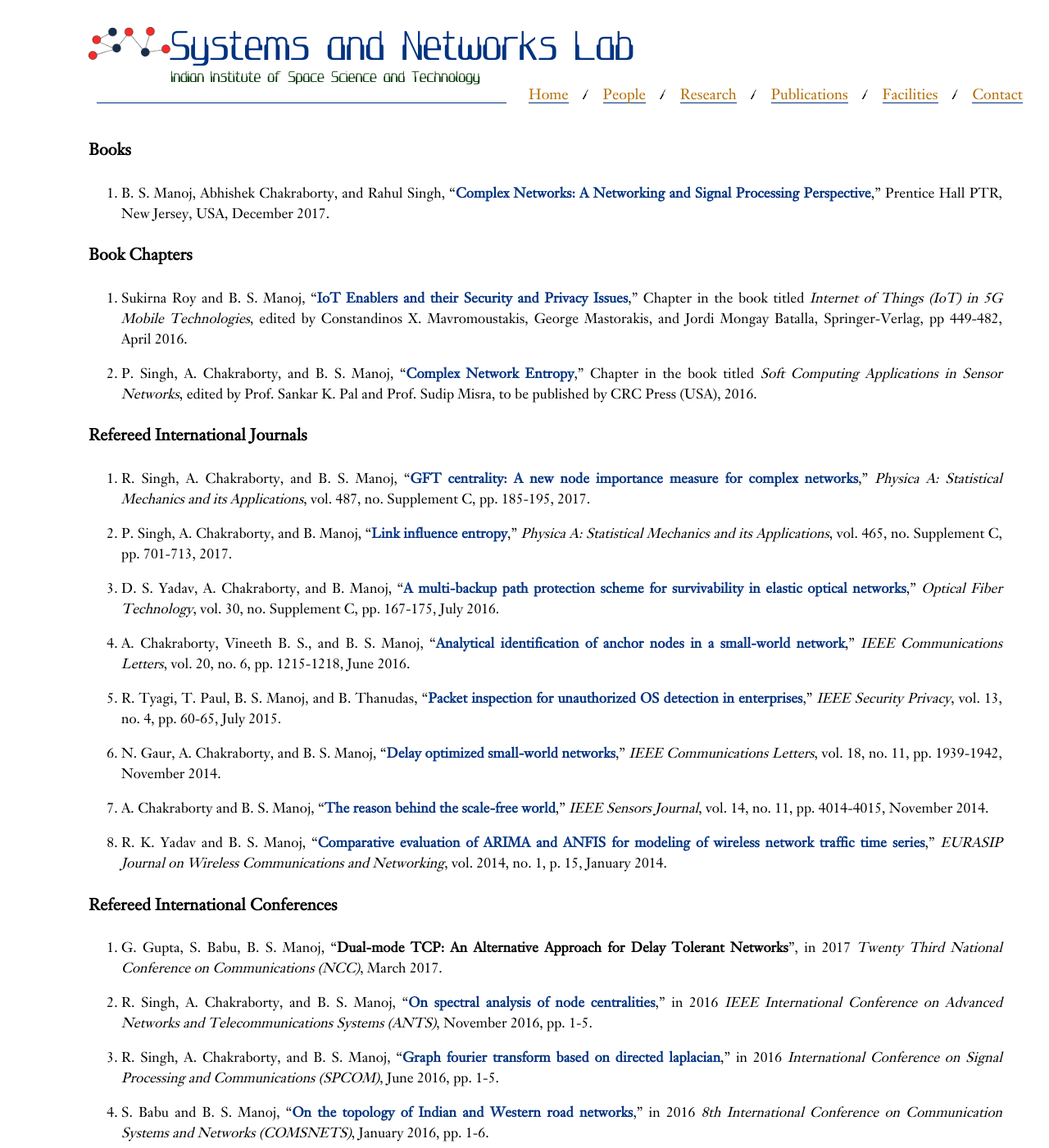
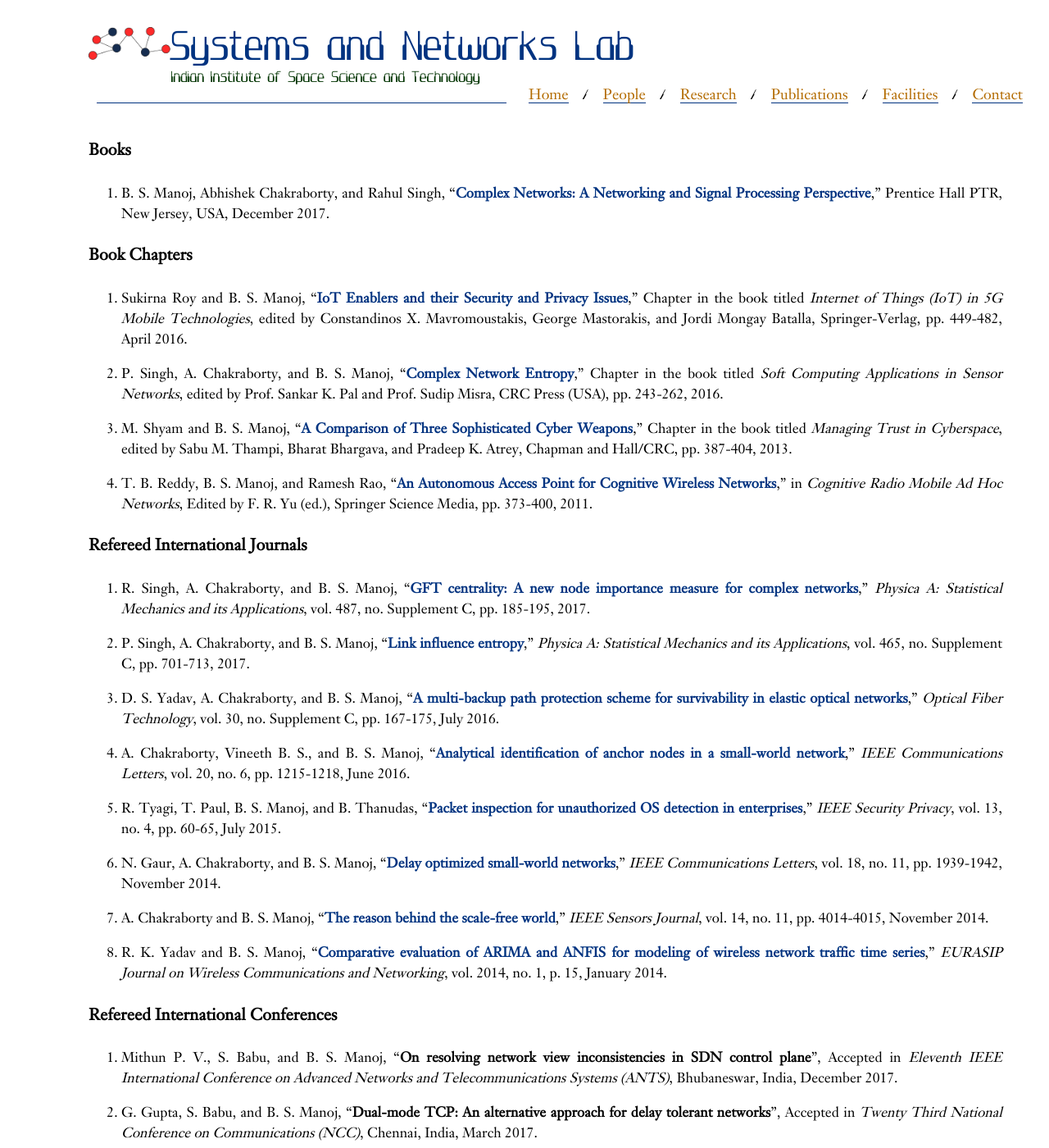
Before and after one commit to iist-sysnet/iist-sysnet.github.io, a Jekyll site: the page built from publications.md, in a window 1280 px wide and 1400 px high. Shown: the whole window at 82% size. Built offline with Jekyll 4.4.1, drawn with Linux system fonts in a browser that asks for light colours; some of the changed text lies outside the part shown.

Commit message:
First Commit

```diff
--- a/publications.md
+++ b/publications.md
@@ -14,14 +14,24 @@ PTR, New Jersey, USA, December 2017.
 https://doi.org/10.1007/978-3-319-30913-2_19){:target="_blank"},"
 Chapter in the book titled *Internet of Things (IoT) in 5G Mobile
 Technologies*, edited by Constandinos X.  Mavromoustakis, George
-Mastorakis, and Jordi Mongay Batalla, Springer-Verlag, pp 449-482,
+Mastorakis, and Jordi Mongay Batalla, Springer-Verlag, pp. 449-482,
 April 2016.
 
 1. P. Singh, A. Chakraborty, and B. S. Manoj, "[**Complex Network Entropy**](
 https://www.crcpress.com/Soft-Computing-Applications-in-Sensor-Networks/Pal-Misra/p/book/9781482298758){:target="_blank"},"
 Chapter in the book titled *Soft Computing Applications in Sensor
-Networks*, edited by Prof. Sankar K. Pal and Prof. Sudip Misra, to be
-published by CRC Press (USA), 2016.
+Networks*, edited by Prof. Sankar K. Pal and Prof. Sudip Misra, CRC Press (USA), pp. 243-262, 2016.
+
+1. M. Shyam and B. S. Manoj, "[**A Comparison of Three Sophisticated Cyber Weapons**](
+https://doi.org/10.1201/b16318-19){:target="_blank"}," Chapter in the book titled *Managing Trust in
+Cyberspace*, edited by Sabu M. Thampi, Bharat Bhargava, and Pradeep
+K. Atrey, Chapman and Hall/CRC, pp. 387-404, 2013.
+
+1. T. B. Reddy, B. S. Manoj, and Ramesh Rao, "[**An Autonomous
+Access Point for Cognitive Wireless Networks**](
+https://doi.org/10.1007/978-1-4419-6172-3_15){:target="_blank"}," in
+*Cognitive Radio Mobile Ad Hoc Networks*, Edited by F. R. Yu (ed.),
+Springer Science Media, pp. 373-400, 2011.
 
 #### Refereed International Journals
 
@@ -29,12 +39,12 @@ published by CRC Press (USA), 2016.
 https://doi.org/10.1016/j.physa.2017.06.018){:target="_blank"}," *Physica A: Statistical Mechanics and its
 Applications*, vol. 487, no. Supplement C, pp. 185-195, 2017.
 
-1. P. Singh, A. Chakraborty, and B. Manoj, "[**Link influence entropy**](
+1. P. Singh, A. Chakraborty, and B. S. Manoj, "[**Link influence entropy**](
 https://doi.org/10.1016/j.physa.2016.08.019){:target="_blank"}," *Physica A: Statistical Mechanics and its
 Applications*, vol. 465, no. Supplement C, pp. 701-713, 2017.
 
 
-1. D. S. Yadav, A. Chakraborty, and B. Manoj, "[**A multi-backup path protection scheme for survivability in elastic optical networks**](
+1. D. S. Yadav, A. Chakraborty, and B. S. Manoj, "[**A multi-backup path protection scheme for survivability in elastic optical networks**](
 https://doi.org/10.1016/j.yofte.2016.05.003){:target="_blank"}," *Optical Fiber
 Technology*, vol. 30, no. Supplement C, pp. 167-175, July 2016.
 
@@ -61,9 +71,14 @@ p. 15, January 2014.
 
 #### Refereed International Conferences
 
-1. G. Gupta, S. Babu, B. S. Manoj, "**Dual-mode TCP: An
-Alternative Approach for Delay Tolerant Networks**", in 2017 *Twenty
-Third National Conference on Communications (NCC)*, March 2017.
+1. Mithun P. V., S. Babu, and B. S. Manoj, "**On resolving network view
+inconsistencies in SDN control plane**", Accepted in *Eleventh IEEE
+International Conference on Advanced Networks and Telecommunications
+Systems (ANTS)*, Bhubaneswar, India, December 2017.
+
+1. G. Gupta, S. Babu, and B. S. Manoj, "**Dual-mode TCP: An
+alternative approach for delay tolerant networks**", Accepted in *Twenty
+Third National Conference on Communications (NCC)*, Chennai, India, March 2017.
 
 1. R. Singh, A. Chakraborty, and B. S. Manoj, "[**On spectral analysis of node centralities**](
 https://doi.org/10.1109/ANTS.2016.7947766){:target="_blank"}," in 2016 *IEEE
@@ -82,7 +97,7 @@ Conference on Communication Systems and Networks (COMSNETS)*, January 2016, pp.
 https://doi.org/10.1109/COMSNETS.2016.7439934){:target="_blank"}," in 2016 *8th International Conference
 on Communication Systems and Networks (COMSNETS)*, January 2016, pp. 1-7.
 
-1. A. Chakraborty, B. Vineeth, and B. Manoj, "[**Influence of greedy reasoning on network evolution**](https://scholar.google.co.in/scholar?oi=bibs&cluster=3000964426822107978&btnI=1&hl=en){:target="_blank"}," *Large Scale Complex Network Analysis: LSCNA2015*, p. 81, 2015.
+1. A. Chakraborty, Vineeth B. S., and B. S. Manoj, "[**Influence of greedy reasoning on network evolution**](https://scholar.google.co.in/scholar?oi=bibs&cluster=3000964426822107978&btnI=1&hl=en){:target="_blank"}," *Large Scale Complex Network Analysis: LSCNA2015*, p. 81, 2015.
 
 1. R. Raj, S. Babu, K. Benson, G. Jain, B. S. Manoj, and N. Venkatasubramanian, "[**Efficient path rescheduling of heterogeneous mobile data collectors for dynamic events in shanty town emergency response**](
 https://doi.org/10.1109/GLOCOM.2015.7417610){:target="_blank"}," in 2015 *IEEE Global
```
Also changed, not shown: other parts of publications.md (+2 -2 lines), _layouts/default.html (+6 -4 lines), index.md (+15 -1 lines), people.md (+1 -1 lines), images/new.gif (added), images/wordart.png, logo.png (added).
